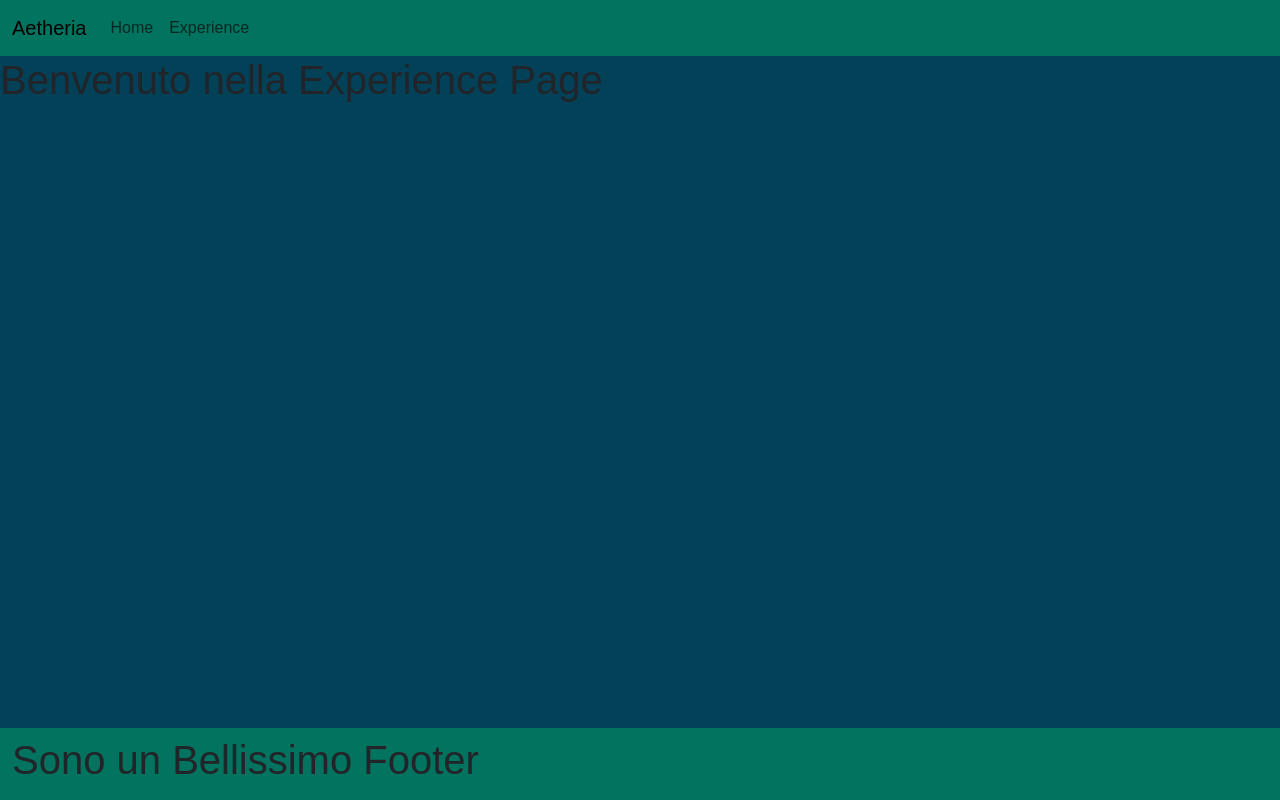
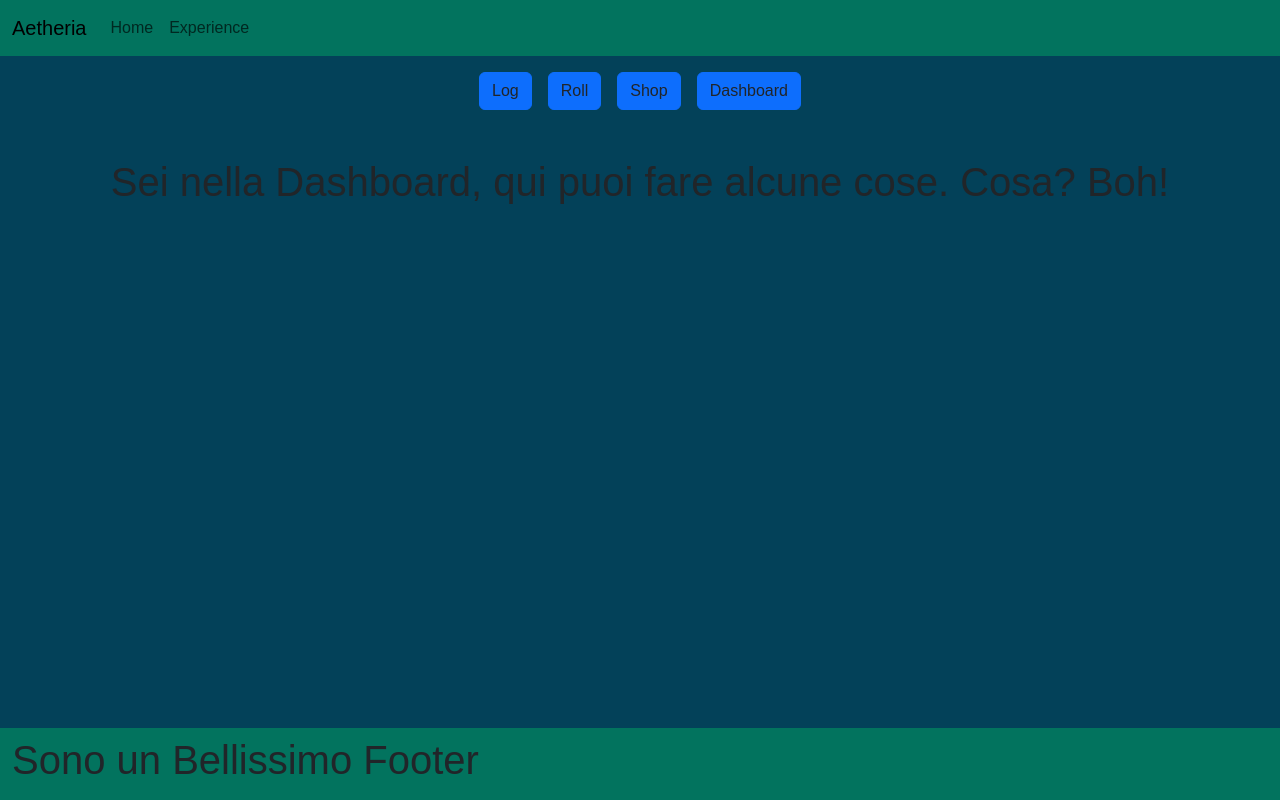
Before and after one commit to MarcoProstamo/Aetheria-Site, a React (Vite) app: page /exp in a window 1280 px wide. Built offline with nearby package versions, Linux system fonts and the light colour scheme.

Commit message:
Add → Experience Page Minimal Layout

```diff
--- a/src/App.jsx
+++ b/src/App.jsx
@@ -3,13 +3,20 @@ import PagesLayout from "./layouts/PagesLayout.jsx";
 import HomePage from "./pages/HomePage.jsx";
 import ExperiencePage from "./pages/ExperiencePage.jsx";
 import NotFoundPage from "./pages/NotFoundPage.jsx";
+import ExperienceShopPage from "./pages/ExperienceShopPage.jsx";
+import ExperienceLogPage from "./pages/ExperienceLogPage.jsx";
+import ExperienceRollPage from "./pages/ExperienceRollPage.jsx";
 
 function App() {
   return (
     <Routes>
       <Route element={<PagesLayout />}>
         <Route path="/" element={<HomePage />} />
-        <Route path="/exp" element={<ExperiencePage />} />
+        <Route path="/exp" element={<ExperiencePage />}>
+          <Route path="log" element={<ExperienceLogPage />} />
+          <Route path="shop" element={<ExperienceShopPage />} />
+          <Route path="roll" element={<ExperienceRollPage />} />
+        </Route>
         <Route path="*" element={<NotFoundPage />} />
       </Route>
     </Routes>
--- a/src/index.css
+++ b/src/index.css
@@ -19,3 +19,20 @@ body{
 .bg-neon-green{
     background-color: #02735E;
 }
+
+.homepage-intro-box{
+    position: absolute;
+    top: 50%;
+    left: 50%;
+    transform: translate(-50%, -50%);
+    height: 300px;
+    width: 400px;
+    background-color: #fff;
+    border-radius: 10px;
+    box-shadow: 0 4px 8px rgba(0, 0, 0, 0.2);
+    display: flex;
+    align-items: center;
+    justify-content: center;
+    padding: 20px;
+    text-align: center;
+}
--- /dev/null
+++ b/src/pages/ExperienceLogPage.jsx
@@ -0,0 +1,7 @@
+export default function ExperienceLogPage() {
+  return (
+    <section className="d-flex justify-content-center align-items-center my-5">
+      <h1>Quì ci sarà il Log dell'Esperienza</h1>
+    </section>
+  );
+}
--- a/src/pages/ExperiencePage.jsx
+++ b/src/pages/ExperiencePage.jsx
@@ -1,3 +1,42 @@
+import { Link, Outlet, useOutlet } from "react-router-dom";
+
 export default function ExperiencePage() {
-  return <h1>Benvenuto nella Experience Page</h1>;
+  const outlet = useOutlet();
+
+  return (
+    <>
+      <nav className="d-flex justify-content-center gap-3 my-3">
+        <button type="button" className="btn btn-primary">
+          <Link to="./log" className="text-dark text-decoration-none">
+            Log
+          </Link>
+        </button>
+        <button type="button" className="btn btn-primary">
+          <Link to="./roll" className="text-dark text-decoration-none">
+            Roll
+          </Link>
+        </button>
+        <button type="button" className="btn btn-primary">
+          <Link to="./shop" className="text-dark text-decoration-none">
+            Shop
+          </Link>
+        </button>
+        <button type="button" className="btn btn-primary">
+          <Link to="/exp" className="text-dark text-decoration-none">
+            Dashboard
+          </Link>
+        </button>
+      </nav>
+
+      {!outlet && (
+        <>
+          <section className="d-flex justify-content-center align-items-center my-5">
+            <h1>Sei nella Dashboard, qui puoi fare alcune cose. Cosa? Boh!</h1>
+          </section>
+        </>
+      )}
+
+      <Outlet />
+    </>
+  );
 }
--- /dev/null
+++ b/src/pages/ExperienceRollPage.jsx
@@ -0,0 +1,7 @@
+export default function ExperienceRollPage() {
+  return (
+    <section className="d-flex justify-content-center align-items-center my-5">
+      <h1>Sei nella pagina dei Roll!</h1>
+    </section>
+  );
+}
--- /dev/null
+++ b/src/pages/ExperienceShopPage.jsx
@@ -0,0 +1,7 @@
+export default function ExperienceShopPage() {
+  return (
+    <section className="d-flex justify-content-center align-items-center my-5">
+      <h1>Sei nello Shop, quì compro cose. Cosa? Boh!</h1>
+    </section>
+  );
+}
--- a/src/pages/HomePage.jsx
+++ b/src/pages/HomePage.jsx
@@ -1,3 +1,7 @@
 export default function HomePage() {
-  return <h1>Benvenuto nella Home</h1>;
+  return (
+    <div className="homepage-intro-box">
+      <h1>Aaa! Sei nella Home, non so cosa metterci...</h1>
+    </div>
+  );
 }
```
